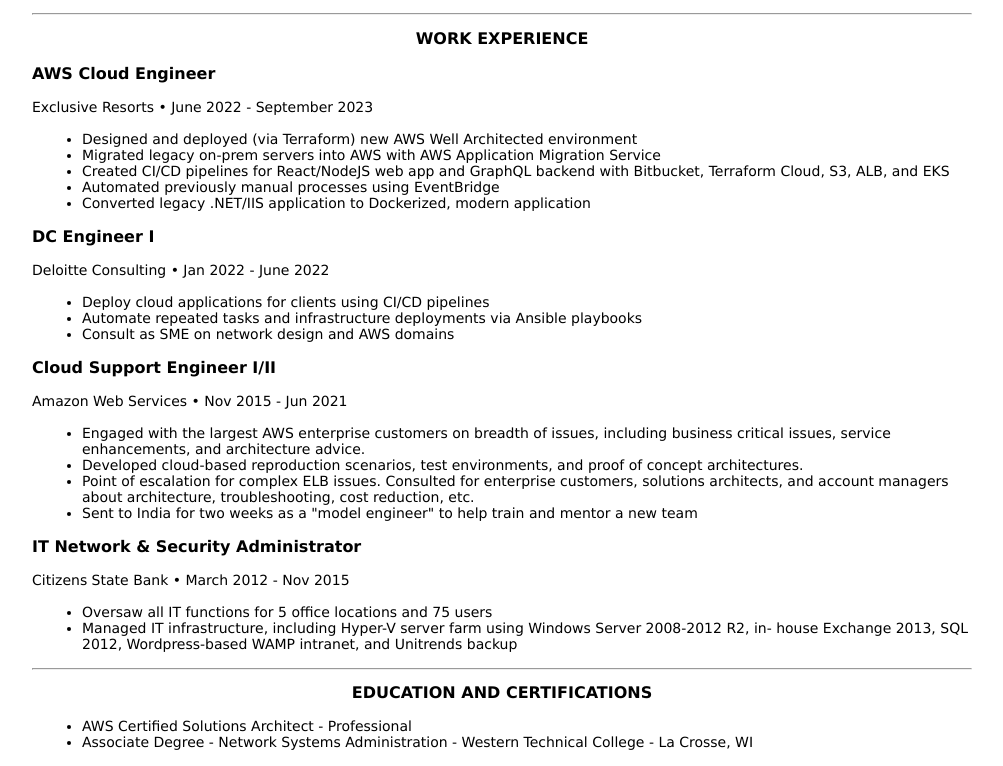
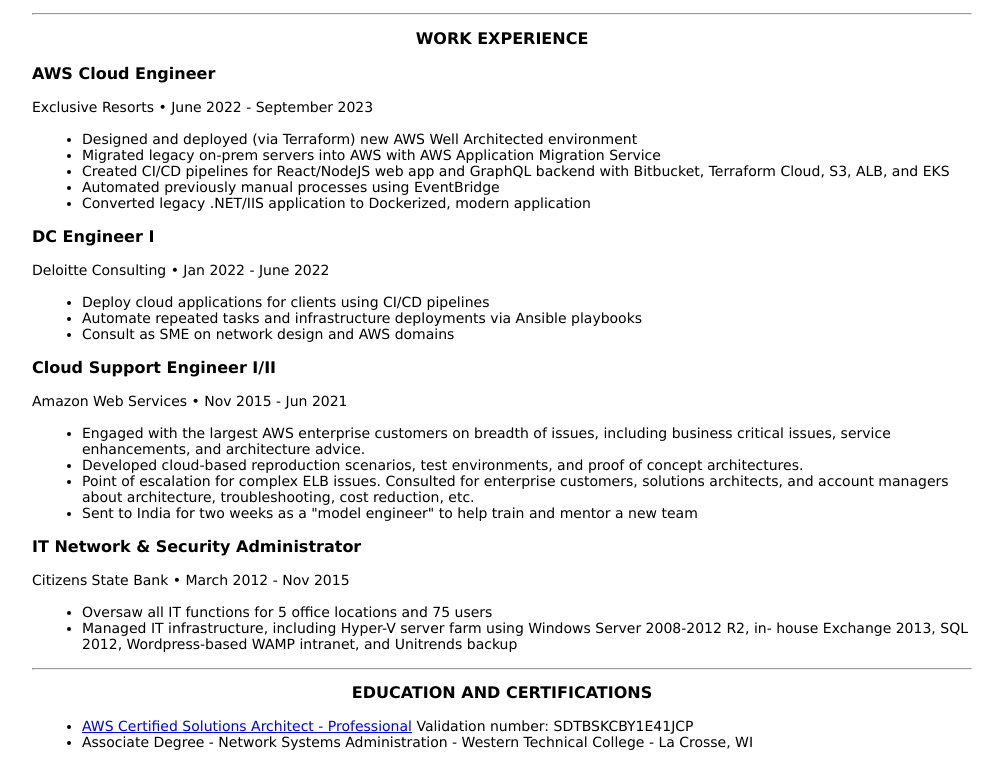
Before and after one commit to davidbornitz/davidbornitz.dev, a plain HTML site: page resume/content/index.html in a window 1280 px wide. Shown: the part 382-1148 px from the top of the page, without its empty margins (32-1035 px from the left). Drawn offline with Linux system fonts and the light colour scheme.

Commit message:
Add validation

```diff
--- a/resume/content/index.html
+++ b/resume/content/index.html
@@ -56,7 +56,7 @@
 <hr>
 <h2 >EDUCATION AND CERTIFICATIONS</h2>
 <ul>
-<li>AWS Certified Solutions Architect - Professional </li>
+<li><a href="https://aws.amazon.com/verification">AWS Certified Solutions Architect - Professional</a> Validation number: SDTBSKCBY1E41JCP </li>
 <li>Associate Degree - Network Systems Administration - Western Technical College - La Crosse, WI</li>
 </ul>
 </body>
```
